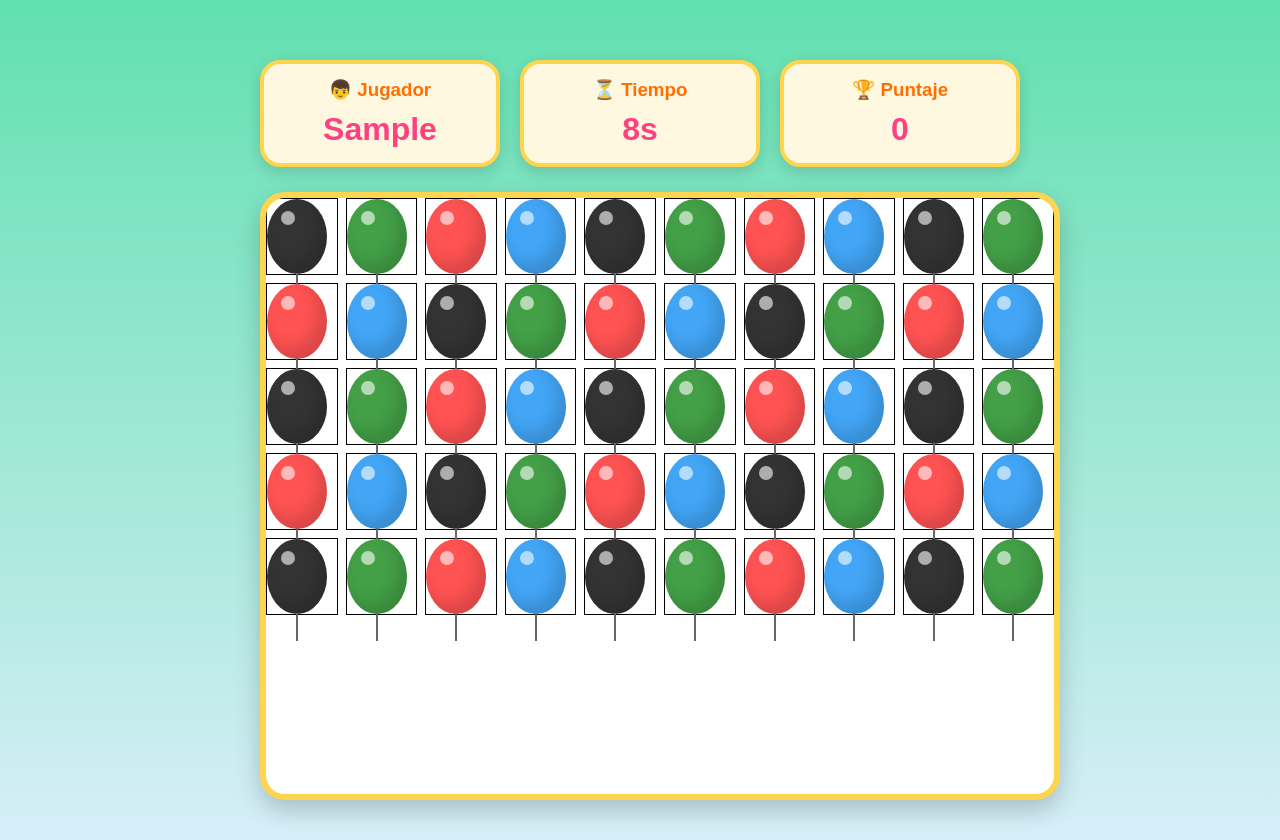
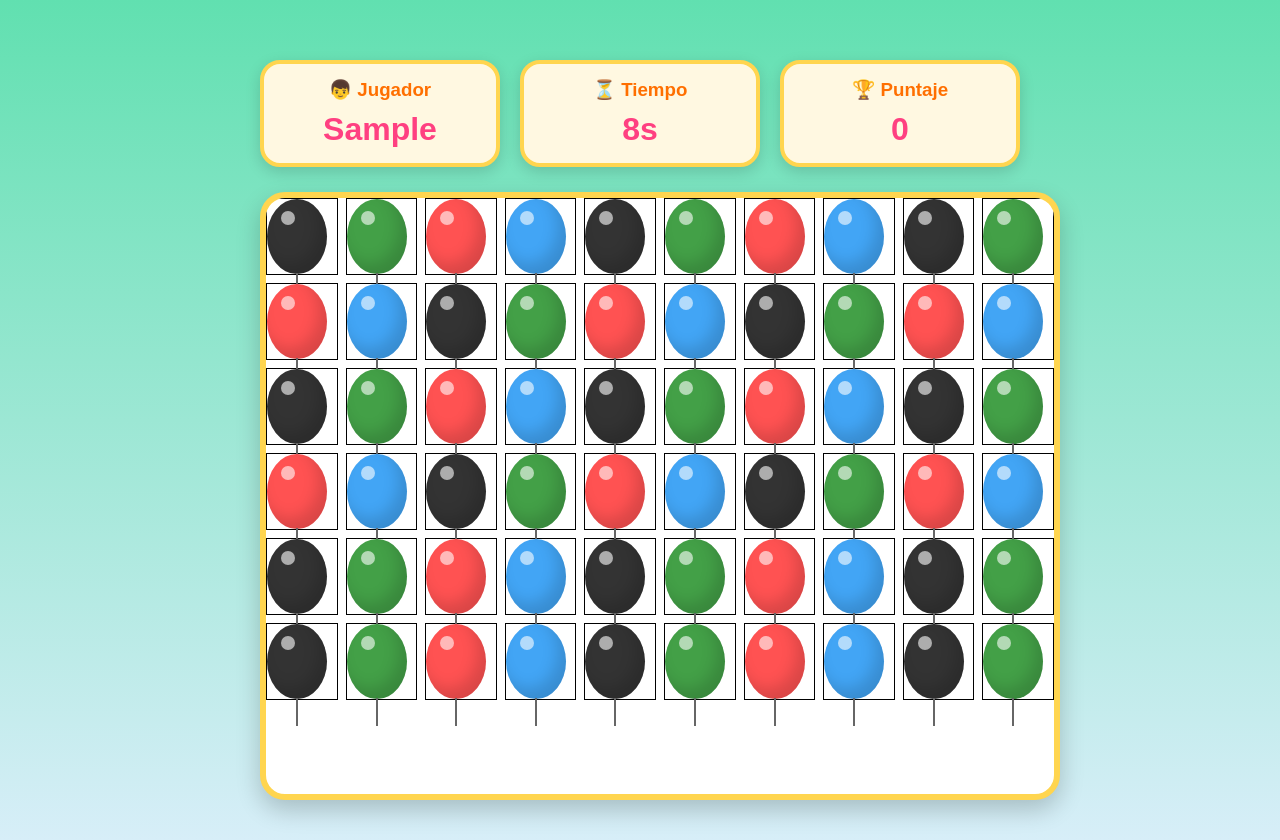
Before and after one commit to atziry-cuxil/Juego--ExplotaLosGlobos, a React (Vite) app: page / in a window 1280 px wide. Both pictures are taken after typing "Sample" into the empty fields and a click on the button "🎮 ¡Comenzar Juego!". Built offline with nearby package versions, Linux system fonts and the light colour scheme.

Commit message:
Agrego algunos cambios

```diff
--- a/src/PantallaDelJuego/ContenedorGlobos/index.jsx
+++ b/src/PantallaDelJuego/ContenedorGlobos/index.jsx
@@ -55,7 +55,16 @@ const ContenedorGlobos = () => {
         { id: 48, color: 'azul' },
         { id: 49, color: 'negro' },
         { id: 50, color: 'verde' },
-
+        { id: 51, color: 'negro' },
+        { id: 52, color: 'verde' },
+        { id: 53, color: 'rojo' },
+        { id: 54, color: 'azul' },
+        { id: 55, color: 'negro' },
+        { id: 56, color: 'verde' },
+        { id: 57, color: 'rojo' },
+        { id: 58, color: 'azul' },
+        { id: 59, color: 'negro' },
+        { id: 60, color: 'verde' },
     ]
     return (
         <section id="areaJuego">
@@ -150,6 +159,7 @@ const ContenedorGlobos = () => {
                 <div className="globo verde"></div>
                 <div className="globo negro"></div> */}
             </div>
+
         </section>
     );
 }
--- a/src/PantallaDelJuego/EstructuraDelJuego/PantallaDelJuego.css
+++ b/src/PantallaDelJuego/EstructuraDelJuego/PantallaDelJuego.css
@@ -198,3 +198,7 @@ body {
     grid-template-columns: repeat(10, 1fr);
     grid-template-rows: repeat(10, 1fr);
 }
+
+/* .d-none {
+    display: none;
+} */
--- a/src/PantallaDelJuego/Globo/index.jsx
+++ b/src/PantallaDelJuego/Globo/index.jsx
@@ -5,7 +5,7 @@ const Globo = ({ color, id }) => {
     const {actualizarPuntaje} = React.useContext(ContextoInicio)
     return (
         <div className="divGlobo">
-            <div className={`globo ${color}`}
+            <div className={`globo ${color} d-none`}
                 data-id={color}
                 id={id}
                 onClick={(event) => actualizarPuntaje(event)}
--- a/src/PantallaDelJuego/TemporizadorDelJuego/index.jsx
+++ b/src/PantallaDelJuego/TemporizadorDelJuego/index.jsx
@@ -12,7 +12,7 @@ const Temporizador = () => {
             actualizarSegundos(contador)
             if (contador == 0) {
                 clearInterval(tiempo)
-                actualizarEstadoFinal()
+                //actualizarEstadoFinal()
             }
         }, 1000)
     }, [estadoReiniciar] )
```
